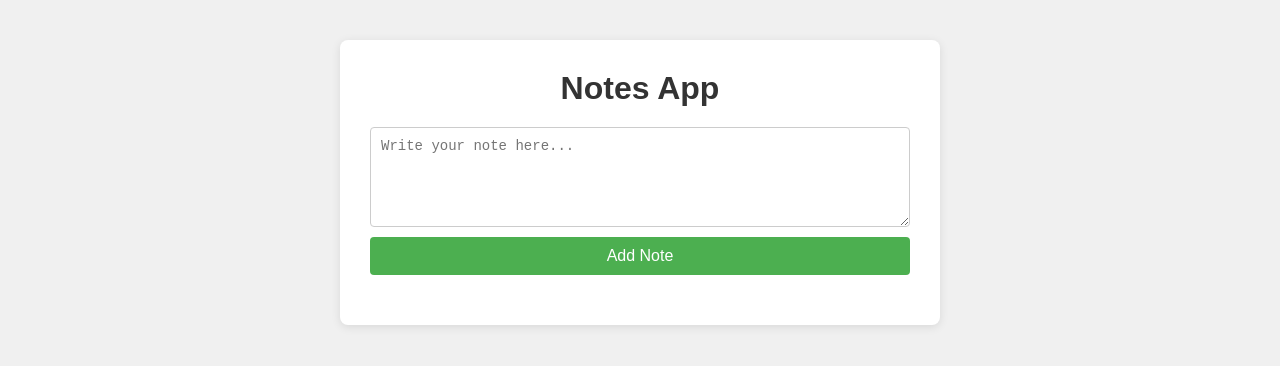
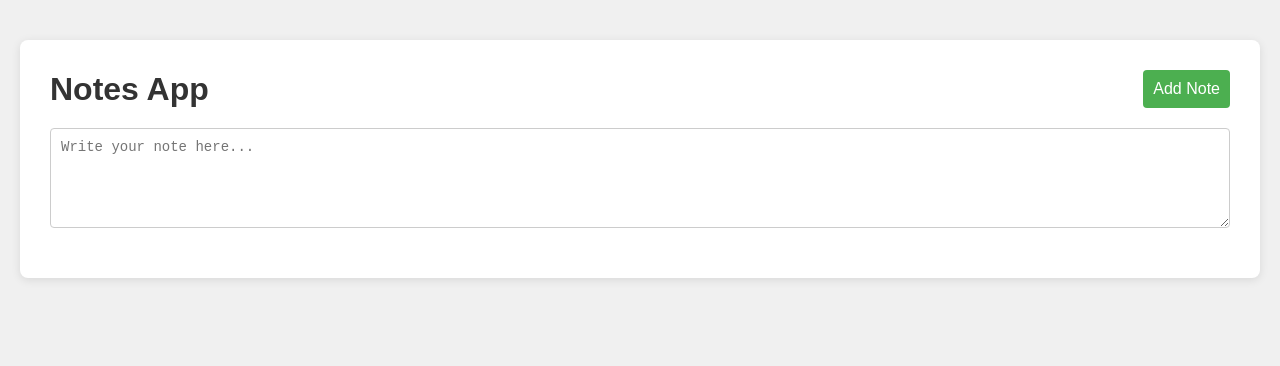
Before and after one commit to OTOfngn/note-app, a website: page frontend/main.html in a window 1280 px wide. Drawn offline with Linux system fonts and the light colour scheme; no server answers.

Commit message:
supabase debug

```diff
--- a/frontend/main.html
+++ b/frontend/main.html
@@ -11,11 +11,13 @@
 
 <body>
     <div class="container">
-        <h1>Notes App</h1>
+        <div class="header-section">
+            <h1>Notes App</h1>
+            <button id="add-btn">Add Note</button>
+        </div>
 
         <div class="input-section">
             <textarea id="note-input" placeholder="Write your note here..."></textarea>
-            <button id="add-btn">Add Note</button>
         </div>
 
         <div id="notes-list"></div>
--- a/frontend/style.css
+++ b/frontend/style.css
@@ -17,13 +17,18 @@
   border-radius: 8px;
   padding: 30px;
   width: 100%;
-  max-width: 600px;
+  /* max-width: 600px; */
   box-shadow: 0 2px 10px rgba(0, 0, 0, 0.1);
 }
 
+.header-section {
+  display: flex;
+  justify-content: space-between;
+  align-items: center;
+  margin-bottom: 20px;
+}
+
 h1 {
-  text-align: center;
-  margin-bottom: 20px;
   color: #333;
 }
 
```
Also changed, not shown: backend/server.js (+4 -4 lines), 1 other file.
